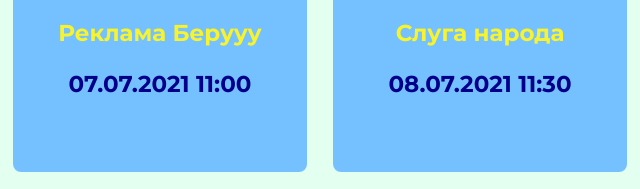
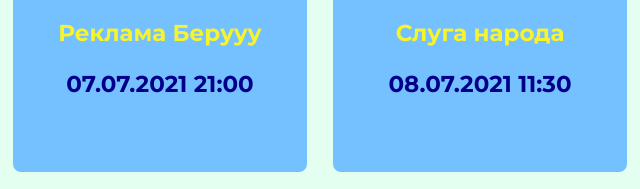
Before and after one commit to ndrsntp/ndrsntp.github.io, a plain HTML site: page gsnr/schedule.html in a window 1280 px wide. Shown: the part 429-618 px from the top of the page, 0-640 px from the left. Drawn offline with Linux system fonts and the light colour scheme.

Commit message:
Update schedule.html

```diff
--- a/gsnr/schedule.html
+++ b/gsnr/schedule.html
@@ -27,7 +27,7 @@
                         </div>
                         <div class="schedule-descr">
                             <p>Реклама Берууу</p>
-                            <p class="time-and-date">07.07.2021 11:00</p>
+                            <p class="time-and-date">07.07.2021 21:00</p>
                         </div>
                     </div>
                     <div class="schedule-card">
```
